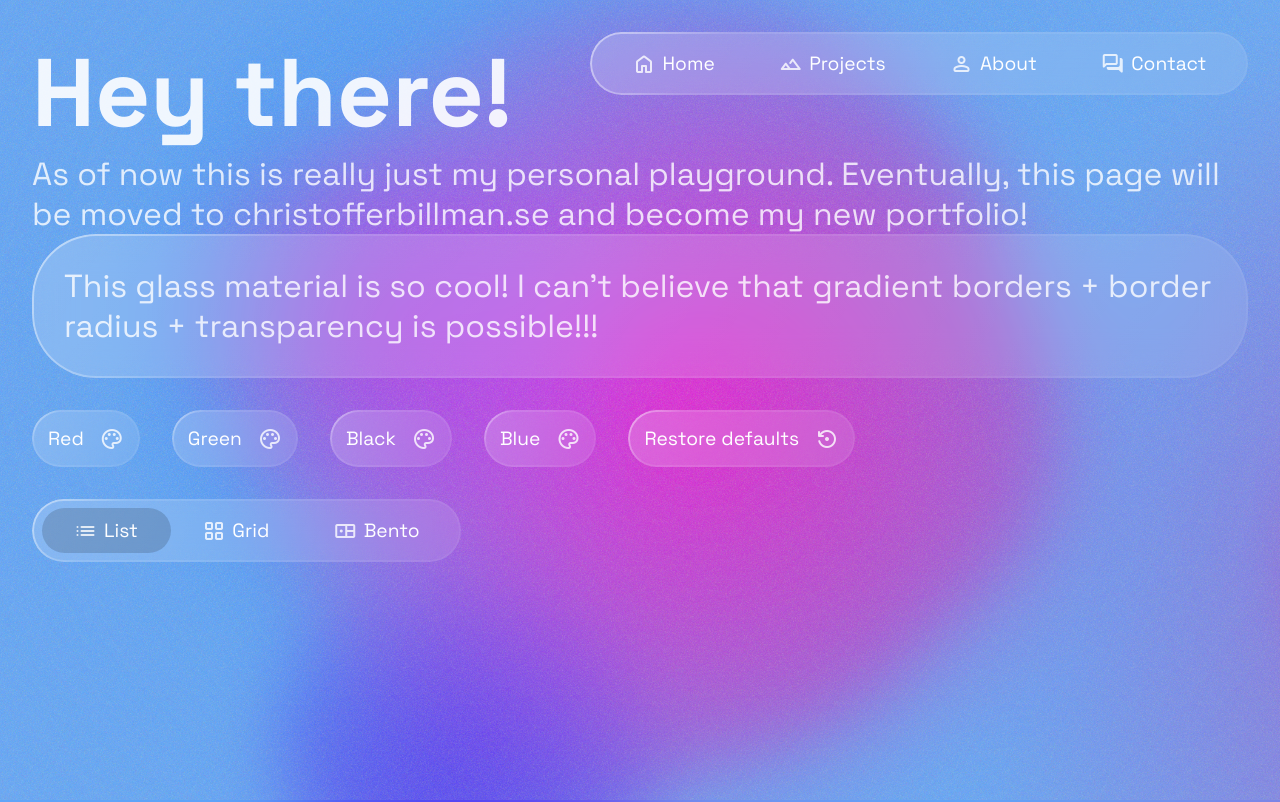
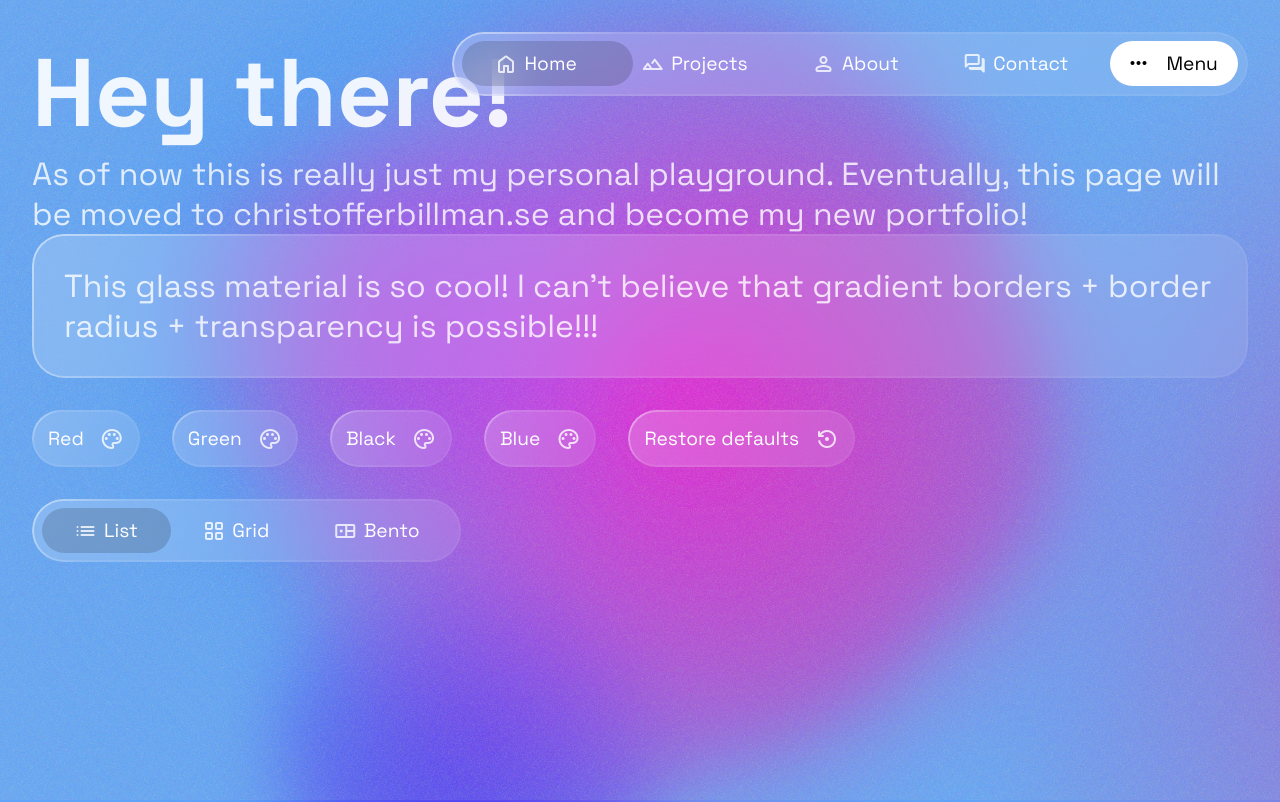
Before and after one commit to ChristofferBillman/portfolio-v5, a React (Vite) app: page /playground in a window 1280 px wide. Shown: the top 802 px of the page. Built offline with nearby package versions, Linux system fonts and the light colour scheme.

Commit message:
feat: menu now opens and closes.

```diff
--- a/src/components/Menu/Menu.module.css
+++ b/src/components/Menu/Menu.module.css
@@ -1,7 +1,27 @@
-.menu {
-	width: fit-content;
+.menuWrapper {
 	position: fixed;
 	top: 1rem;
 	right: 1rem;
-	z-index: 10;
+	z-index: 2;
+	transition-duration: 500ms;
+	transition-timing-function: cubic-bezier(0.16, 1, 0.3, 1);
+	height: 2rem;
 }
+
+.menuButton {
+	display: flex;
+	align-items: center;
+	padding: 3px 0.5rem 3px 0.5rem;
+	box-sizing: border-box;
+	background: white;
+	border-radius: 5000px;
+	height: 1.4rem;
+	gap: 0.5rem;
+	cursor: pointer;
+	margin-left: 10px;
+	width: 4rem;
+}
+
+.open {
+	height: 400px;
+}
--- a/src/components/Menu/Menu.tsx
+++ b/src/components/Menu/Menu.tsx
@@ -1,13 +1,24 @@
-import { useState } from "react";
+import { useRef, useState } from "react";
 import SliderSelector from "../common/SliderSelector";
 
 import style from './Menu.module.css'
+import Icon from "../common/Icon";
+import GlassMaterial from "../common/GlassMaterial";
+import useOutsideClick from "../../hooks/useOutsideClick";
 
 export function Menu() {
 
-	const [selectedItem, setSelection] = useState('Menu')
+	const [selectedItem, setSelection] = useState('Home')
+	const [open, setOpen] = useState(false)
+
+	const menuRef = useRef(null)
+	useOutsideClick(menuRef, () => setOpen(false))
 
 	return (
+		<GlassMaterial
+			className={`${style.menuWrapper} ${open ? style.open : ''}`}
+			ref={menuRef}
+		>
 			<SliderSelector
 				items={[
 					{value: 'Home', icon: 'home'},
@@ -16,8 +27,27 @@ export function Menu() {
 					{value: 'Contact', icon: 'forum'}
 				]}
 				selectedValue={selectedItem}
-			setSelection={setSelection}
-			className={style.menu}
+				setSelection={item => {
+					setSelection(item)
+					setOpen(false)
+				}}
+				rightSlot={<MenuButton onClick={() => setOpen(!open)} open={open}/>}
+				wrapper='div'
 			/>
+		</GlassMaterial>
 	)
 }
+
+interface ButtonProps {
+	onClick: () => void
+	open: boolean
+}
+
+function MenuButton({onClick, open}: ButtonProps) {
+	return (
+		<button className={style.menuButton} onClick={onClick}>
+			<Icon name={open ? 'close' : 'more_horiz'} color="black" size="0.75rem"/>
+			<label style={{color: 'black'}}>{open ? 'Close' : 'Menu'}</label>
+		</button>
+	)
+}
--- a/src/components/common/GlassMaterial/GlassMaterial.module.css
+++ b/src/components/common/GlassMaterial/GlassMaterial.module.css
@@ -1,7 +1,7 @@
 .glass {
 	background: linear-gradient(300deg, rgba(255,255,255,0.1) 0%, rgba(255,255,255,0.2) 100%);
 	backdrop-filter: blur(20px);
-	border-radius: 2rem;
+	border-radius: 1rem;
 }
 
 .clickable {
@@ -14,7 +14,7 @@
 	z-index: -1;
 	position: absolute;
 	inset: 0;
-	border-radius: 2rem;
+	border-radius: 1rem;
 	border: 0.08rem solid transparent;
 	background: linear-gradient(308deg, rgba(255,255,255,0.05) 0%, rgba(255,255,255,0.1) 80%, rgba(255,255,255,0.5) 100%) border-box;
 	mask: linear-gradient(#fff 0 0) padding-box, linear-gradient(#fff 0 0);
--- a/src/pages/Playground.tsx
+++ b/src/pages/Playground.tsx
@@ -12,8 +12,9 @@ export default function Playground() {
 	const [selectedItem, setSelection] = useState('List')
 
 	return (
+		<>
+		<Menu/>
 		<div style={{padding: '1rem'}}>
-			<Menu/>
 			<h1>Hey there!</h1>
 			<p>As of now this is really just my personal playground. Eventually, this page will be moved to christofferbillman.se and become my new portfolio!</p>
 			<GlassMaterial className='p-std'>
@@ -65,5 +66,6 @@ export default function Playground() {
 			/>
 			</div>
 		</div>
+		</>
 	)
 }
```
Lines whose indentation alone changed are shown as unchanged.
